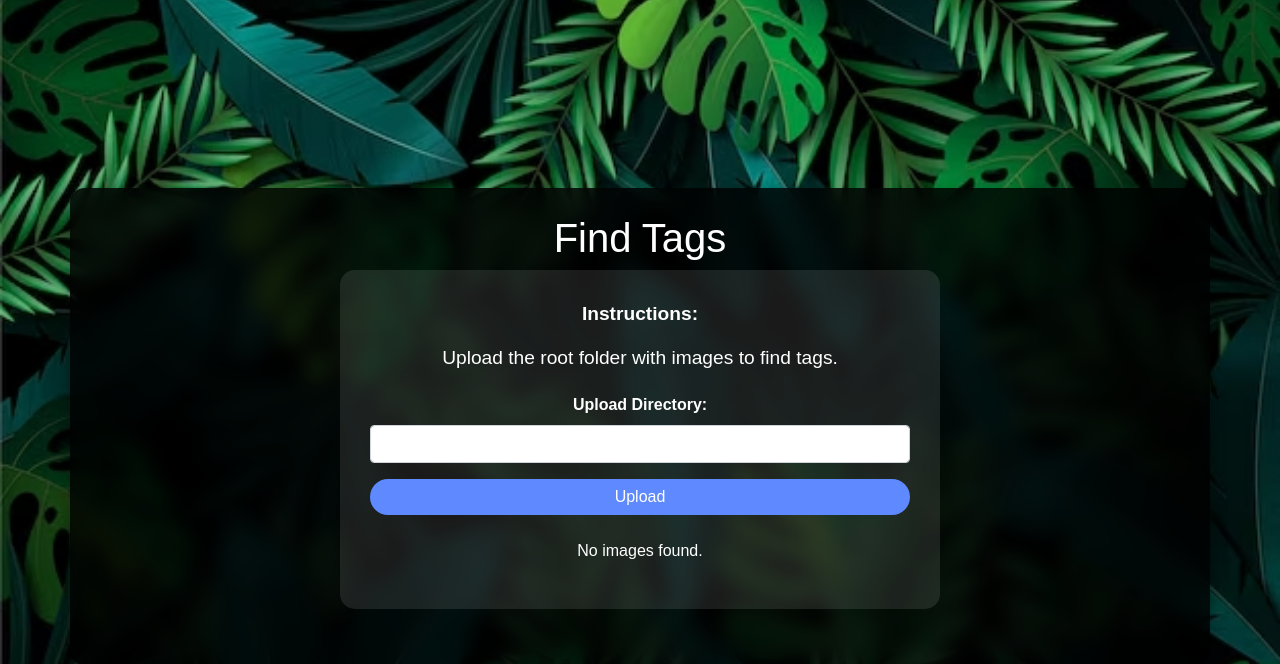
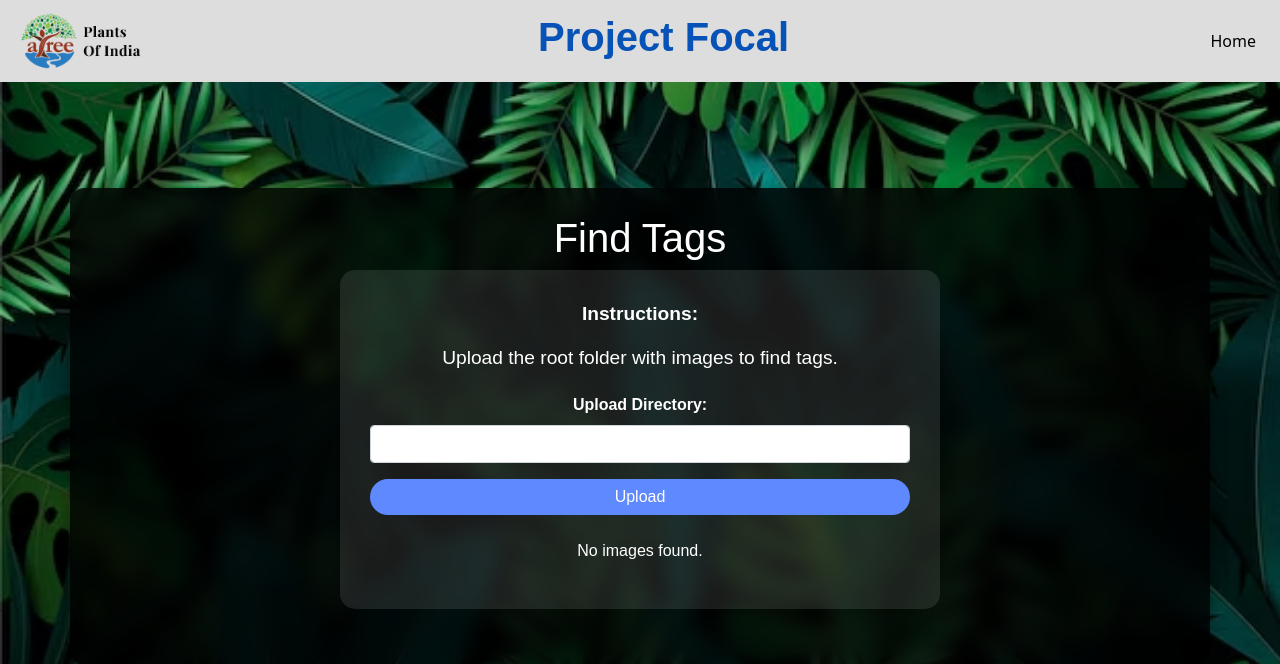
Before and after one commit to Veeraraju-E/Focal, a Django app: page /find_tags in a window 1280 px wide. Shown: the top 664 px of the page. Run offline with Django 5.2, Linux system fonts and the light colour scheme; parts of the project's set-up code (start-up, migrations or seed data) failed here and were passed over; some libraries are stand-ins or nearby versions.

Commit message:
template changes

```diff
--- a/Focal1/templates/find_tags.html
+++ b/Focal1/templates/find_tags.html
@@ -219,7 +219,7 @@
         margin: 0%;
       }
       .bg-light {
-        background-color: rgba(255, 255, 255, 0.2) !important;
+        background-color: #ddd !important;
       }
       .form-group.position-relative {
         position: relative;
@@ -235,6 +235,51 @@
     </style>
   </head>
   <body>
+    <nav class="navbar navbar-expand-lg navbar-dark fixed-top bg-light">
+      <img src="static/images/logo.png" id="logo" />
+      <button
+        class="navbar-toggler"
+        type="button"
+        data-toggle="collapse"
+        data-target="#navbarNav"
+        aria-controls="navbarNav"
+        aria-expanded="false"
+        aria-label="Toggle navigation"
+      >
+        <span class="navbar-toggler-icon"></span>
+      </button>
+      <div class="collapse navbar-collapse" id="navbarNav">
+        <a class="navbar-brand ml-auto" href="/">
+          <h1 style="color: #0652b6"><strong>Project Focal</strong></h1></a
+        >
+        <button
+          class="navbar-toggler"
+          type="button"
+          data-toggle="collapse"
+          data-target="#navbarSupportedContent"
+          aria-controls="navbarSupportedContent"
+          aria-expanded="false"
+          aria-label="Toggle navigation"
+        >
+          <span class="navbar-toggler-icon"></span>
+        </button>
+        <ul class="navbar-nav ml-auto">
+          <li class="nav-item active">
+            <a
+              href="/"
+              class="nav-link"
+              style="
+                color: black;
+                font-family: system-ui, -apple-system, BlinkMacSystemFont,
+                  'Segoe UI', Roboto, Oxygen, Ubuntu, Cantarell, 'Open Sans',
+                  'Helvetica Neue', sans-serif;
+              "
+              >Home</a
+            >
+          </li>
+        </ul>
+      </div>
+    </nav>
     <div class="container">
       <h1>Find Tags</h1>
       <div class="form-container">
@@ -243,6 +288,7 @@
           <p>Upload the root folder with images to find tags.</p>
         </div>
         <form action="/find_tags" method="post" class="mb-4">
+          {% csrf_token %}
           <div class="form-group">
             <label for="directory">Upload Directory:</label>
             <input
```
